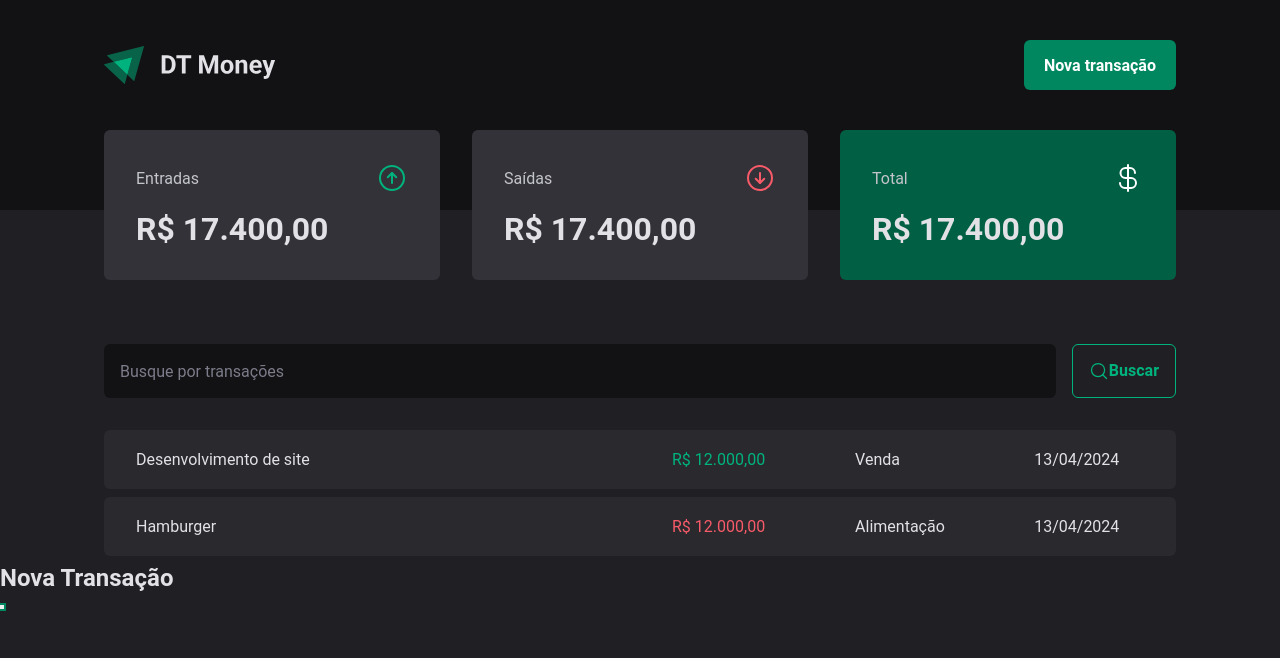
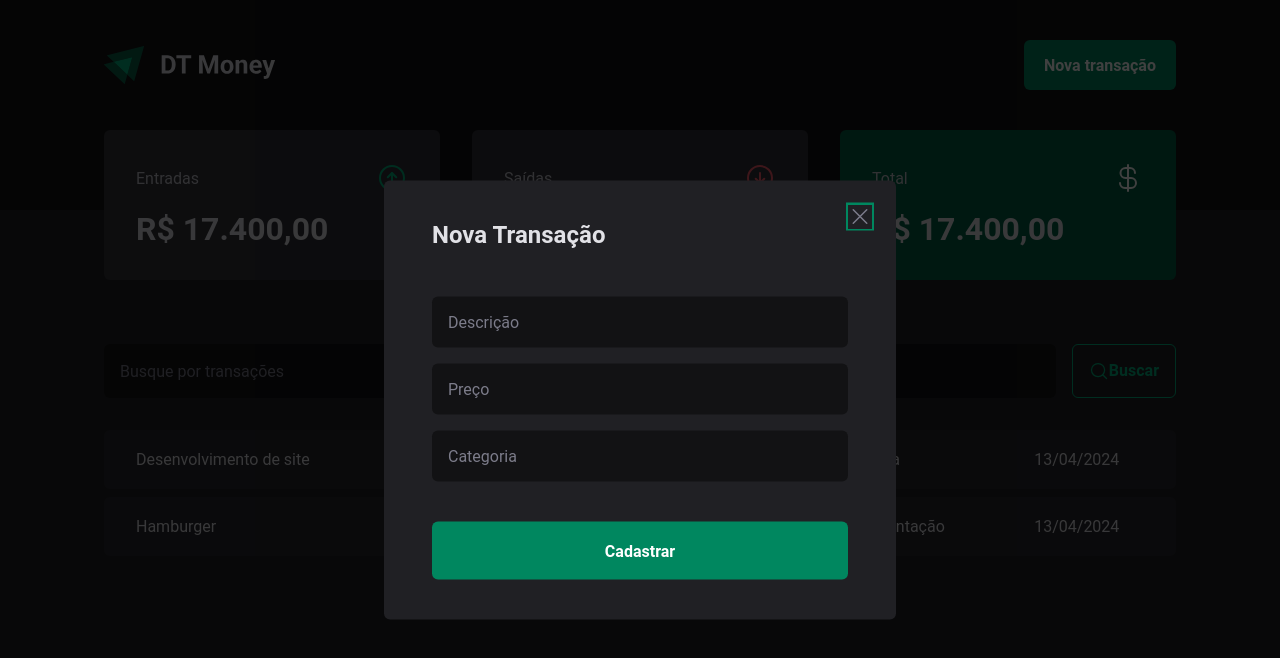
Before and after one commit to marcos-de-melo/03-dt-money, a React app: page / in a window 1280 px wide. Both pictures are taken after a click on the button "Nova transação". Shown: the top 658 px of the page. Built offline with nearby package versions, Linux system fonts and the light colour scheme; the HTML template or start-up script is replaced by a standard one.

Commit message:
Botões de entrada e saída

```diff
--- a/src/components/Header/index.tsx
+++ b/src/components/Header/index.tsx
@@ -6,6 +6,7 @@
 
 import logoImg from "../../assets/logo.svg";
 import * as Dialog from "@radix-ui/react-dialog";
+import { NewTransactionModal } from "../NewTransactionModal";
 
 export function Header() {
   return (
@@ -17,14 +18,7 @@
           <Dialog.Trigger asChild>
             <NewTransactionsButton>Nova transação</NewTransactionsButton>
           </Dialog.Trigger>
-          <Dialog.Portal>
-            <Dialog.Overlay/>
-            <Dialog.Content>
-                <Dialog.Title>Nova Transação</Dialog.Title>
-
-                <Dialog.Close/>
-            </Dialog.Content>
-          </Dialog.Portal>
+          <NewTransactionModal />
         </Dialog.Root>
       </HeaderContent>
     </HeaderContainer>
--- /dev/null
+++ b/src/components/NewTransactionModal/index.tsx
@@ -0,0 +1,24 @@
+import * as Dialog from "@radix-ui/react-dialog";
+import { CloseButton, Content, Overlay } from "./styles";
+import { X } from "phosphor-react";
+
+export function NewTransactionModal() {
+  return (
+    <Dialog.Portal>
+      <Overlay />
+      <Content>
+        <Dialog.Title>Nova Transação</Dialog.Title>
+        <CloseButton>
+          <X size={24} />
+        </CloseButton>
+        <form action="">
+          <input type="text" placeholder="Descrição" required />
+          <input type="number" placeholder="Preço" required />
+          <input type="text" placeholder="Categoria" required />
+
+          <button type="submit">Cadastrar</button>
+        </form>
+      </Content>
+    </Dialog.Portal>
+  );
+}
--- /dev/null
+++ b/src/components/NewTransactionModal/styles.ts
@@ -0,0 +1,69 @@
+import * as Dialog from "@radix-ui/react-dialog";
+import styled from "styled-components";
+
+export const Overlay = styled(Dialog.Overlay)`
+    position: fixed;
+    width: 100vw;
+    height: 100vw;
+    inset: 0;
+    background: rgba(0, 0, 0, 0.75);
+`;
+
+export const Content = styled(Dialog.Content)`
+    min-width: 32rem;
+    border-radius: 6px;
+    padding: 2.5rem 3rem;
+    background: ${props => props.theme["gray-800"]};
+
+    position: fixed;
+    top: 50%;
+    left: 50%;
+    transform: translate(-50%, -50%);
+
+    form{
+        margin-top: 3rem;
+        display: flex;
+        flex-direction: column;
+        gap: 1rem;
+
+        input{
+            border-radius: 6px;
+            border: 0;
+            background: ${props => props.theme["gray-900"]};
+            color: ${props => props.theme["gray-300"]};
+            padding: 1rem;
+
+            &::placeholder{
+                color: ${props => props.theme["gray-500"]};
+            }
+        }
+        button[type="submit"]{
+                height: 58px;
+                border: 0;
+                background: ${props => props.theme["green-500"]};
+                color: ${props => props.theme.white};
+                font-weight: bold;
+                padding: 0 1.25rem;
+                border-radius: 6px;
+                margin-top: 1.5rem;
+                cursor: pointer;
+
+                &:hover{
+                    background: ${props => props.theme["green-700"]};
+                    transition: background-color 0.2s;
+                }
+            }
+    }
+`;
+
+
+export const CloseButton = styled(Dialog.Close)`
+    position: absolute;
+    background: transparent;
+    border: 0;
+    top: 1.5rem;
+    right: 1.5rem;
+    line-height: 0;
+    cursor: pointer;
+    color: ${props => props.theme["gray-500"]};
+`;
```
